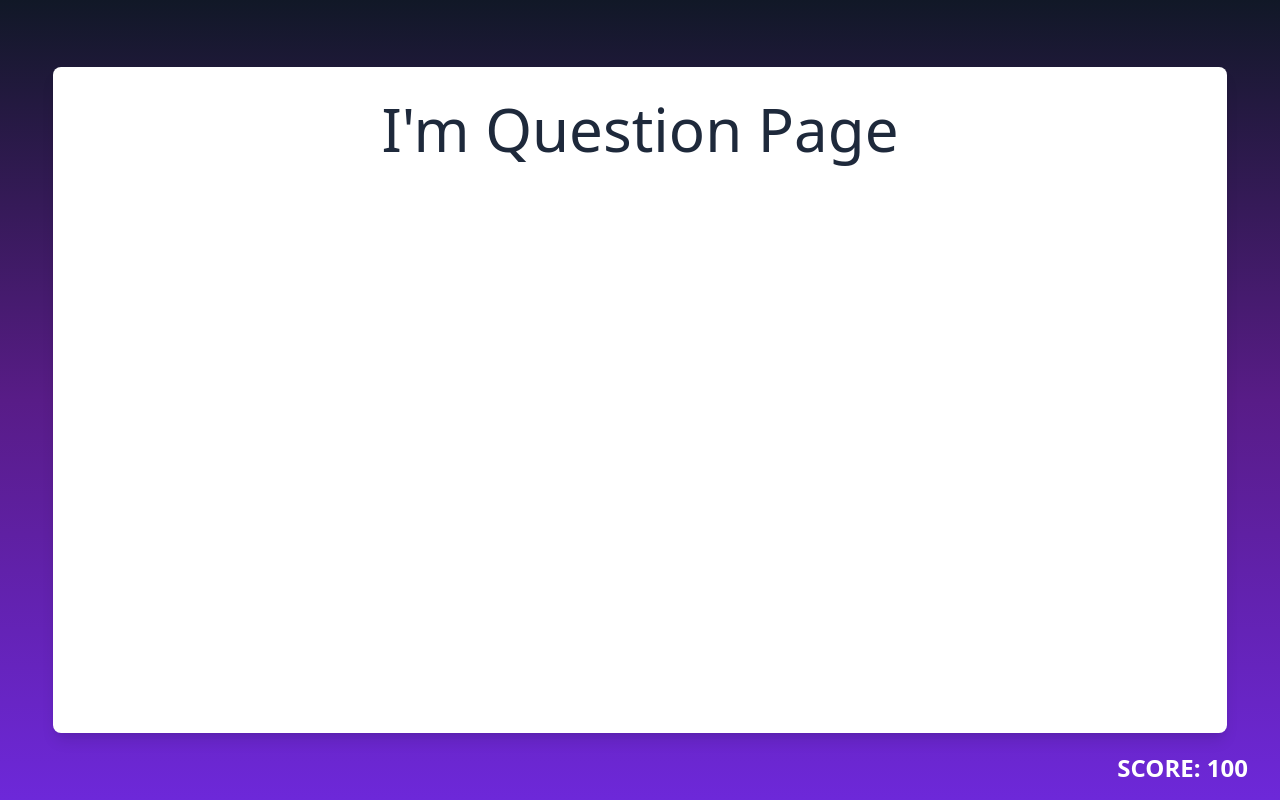
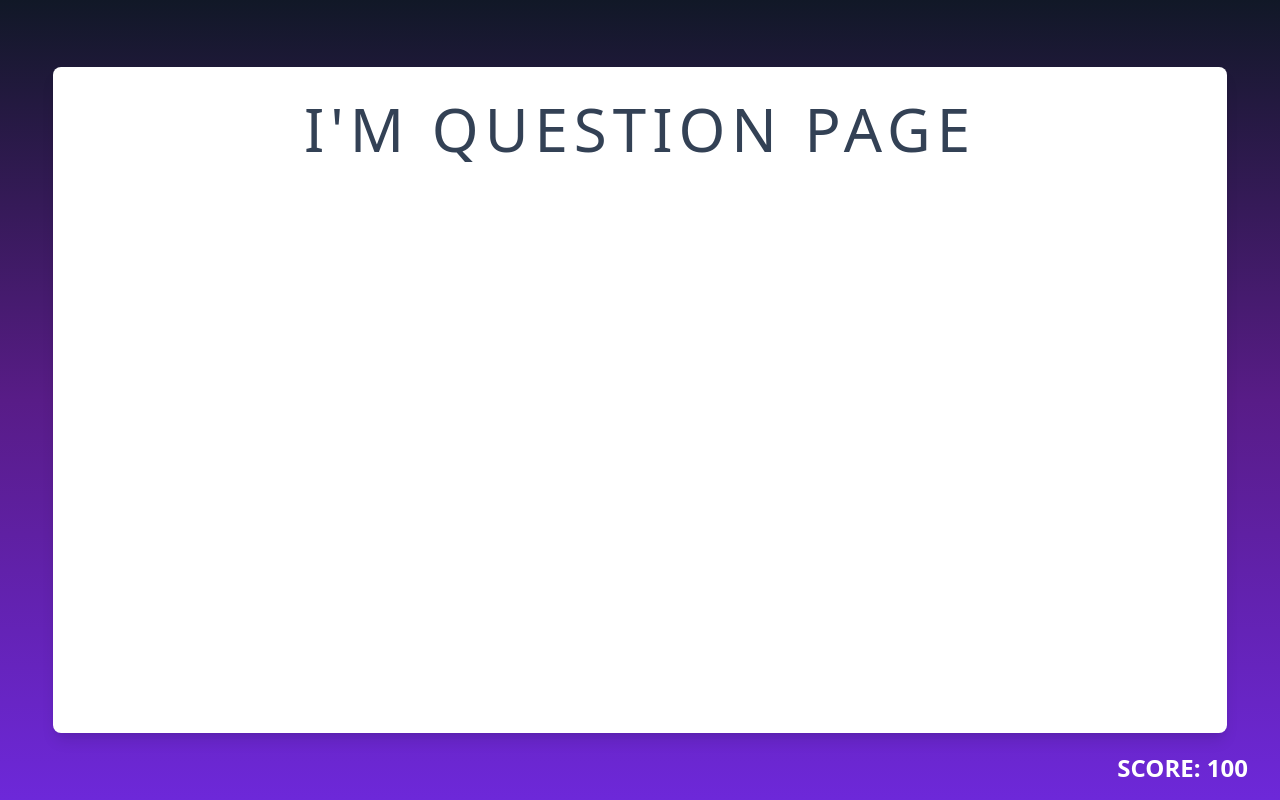
Before and after one commit to ramgarces/triviatastic, a Vue app: page /question/category/1 in a window 1280 px wide. Built offline with nearby package versions, Linux system fonts and the light colour scheme.

Commit message:
Add base title

```diff
--- /dev/null
+++ b/src/components/BaseTitle.vue
@@ -0,0 +1,24 @@
+<template>
+    <div class="brand">
+        <slot name="logo" />
+        <h1 class="title">
+            <slot />
+        </h1>
+        <slot name="logo" />
+    </div>
+</template>
+
+<style lang="postcss" scoped>
+.brand {
+  @apply flex items-center justify-center gap-4;
+
+  & :slotted(img) {
+    @apply h-16 w-16;
+  }
+
+  & .title {
+    @apply text-6xl font-thin tracking-widest text-slate-700 uppercase;
+  }
+}
+
+</style>
--- a/src/views/HomePage.vue
+++ b/src/views/HomePage.vue
@@ -1,6 +1,7 @@
 <script setup>
 import { onMounted, ref } from 'vue'
 import useAPI from '@/composables/useAPI'
+import BaseTitle from '@/components/BaseTitle.vue'
 
 const api = useAPI()
 const categories = ref([])
@@ -11,11 +12,14 @@
 </script>
 
 <template>
-  <div class="brand">
-    <img class="logo" src="logo.svg" alt="logo" />
-    <h1 class="title">Triviatastic</h1>
-    <img class="logo" src="logo.svg" alt="logo" />
-  </div>
+  <BaseTitle>
+    <!-- <img class="logo" src="logo.svg" alt="logo" /> -->
+    <template #logo>
+      <img src="logo.svg" alt="logo" />
+    </template>
+    Triviatastic
+    <!-- <img class="logo" src="logo.svg" alt="logo" /> -->
+  </BaseTitle>
   <div class="categories">
     <RouterLink :to="`/question/category/${category.id}`"
     v-for="category in categories" :key="category.id"
--- a/src/views/QuestionPage.vue
+++ b/src/views/QuestionPage.vue
@@ -1,3 +1,9 @@
+<script setup>
+import BaseTitle from '@/components/BaseTitle.vue'
+</script>
+
 <template>
-  <h1 class="text-6xl font-thin text-slate-800">I'm Question Page</h1>
+  <BaseTitle>
+    I'm Question Page
+  </BaseTitle>
 </template>
```
